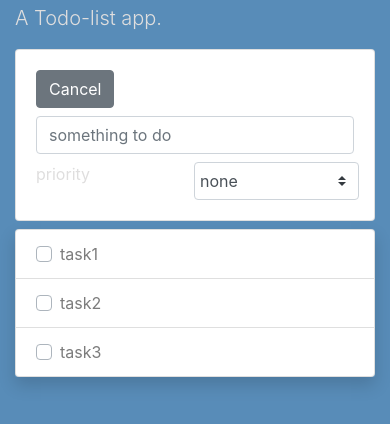
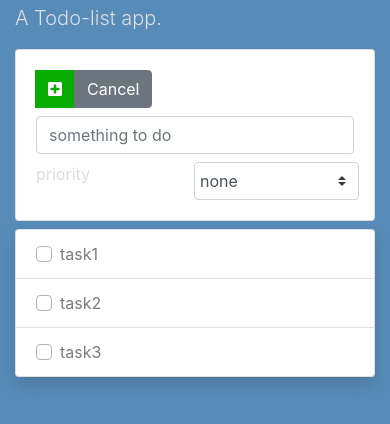
Before and after one commit to RocketJory/todoloo, a website built with webpack: page src/index.html in a window 390 px wide. Both pictures are taken after a click on the button "New Task". Shown: the part 120-544 px from the top of the page. Built offline with nearby package versions, Linux system fonts and the light colour scheme.

Commit message:
add task button, for mobile

```diff
--- a/src/index.html
+++ b/src/index.html
@@ -23,8 +23,11 @@
                 <div class="col-lg-6 col-md-6 col-sm-10">
                     <div id="add-task" class="card">
                         <div class="card-body">
-                            <button id="new-task-btn" class="btn btn-primary"><i class="fas fa-plus-square"></i> New Task</button>
-                            <button id="cancel-task-btn" class="btn btn-secondary">Cancel</button>
+                            <div class="btn-group">
+                                <button id="new-task-btn" class="btn btn-primary"><i class="fas fa-plus-square"></i> New Task</button>
+                                <button id="add-task-btn" class="btn btn-primary"><i class="fas fa-plus-square"></i></button>
+                                <button id="cancel-task-btn" class="btn btn-secondary">Cancel</button>
+                            </div>
 
                             <form id="new-task-form">
                                 <input type="text" class="form-control my-2" name="title" id="task-title" placeholder="something to do">
--- a/src/js/controller/newTaskController.js
+++ b/src/js/controller/newTaskController.js
@@ -24,6 +24,7 @@ export class NewTaskController {
         });
 
         // submitting a new task
+        this.newTaskView.addBtn.addEventListener("click", e => this.addTask(e));
         this.newTaskView.newTaskForm.addEventListener('submit', e => this.addTask(e));
 
     }
--- a/src/js/view/newTaskView.js
+++ b/src/js/view/newTaskView.js
@@ -14,6 +14,7 @@ export class NewTaskView {
         this._showTaskBox = false;
 
         this.newBtn = this.elem.querySelector("#new-task-btn");
+        this.addBtn = this.elem.querySelector("#add-task-btn");
         this.cancelBtn = this.elem.querySelector("#cancel-task-btn");
         this.newTaskForm = this.elem.querySelector("#new-task-form");
 
@@ -34,9 +35,11 @@ export class NewTaskView {
     renderNewTaskBtn() {
         if (this._showTaskBox) {
             this.newBtn.style.display = 'none';
+            this.addBtn.style.display = 'block';
             this.cancelBtn.style.display = 'block';
         } else {
             this.newBtn.style.display = 'block';
+            this.addBtn.style.display = 'none';
             this.cancelBtn.style.display = 'none';
         }
     }
```
